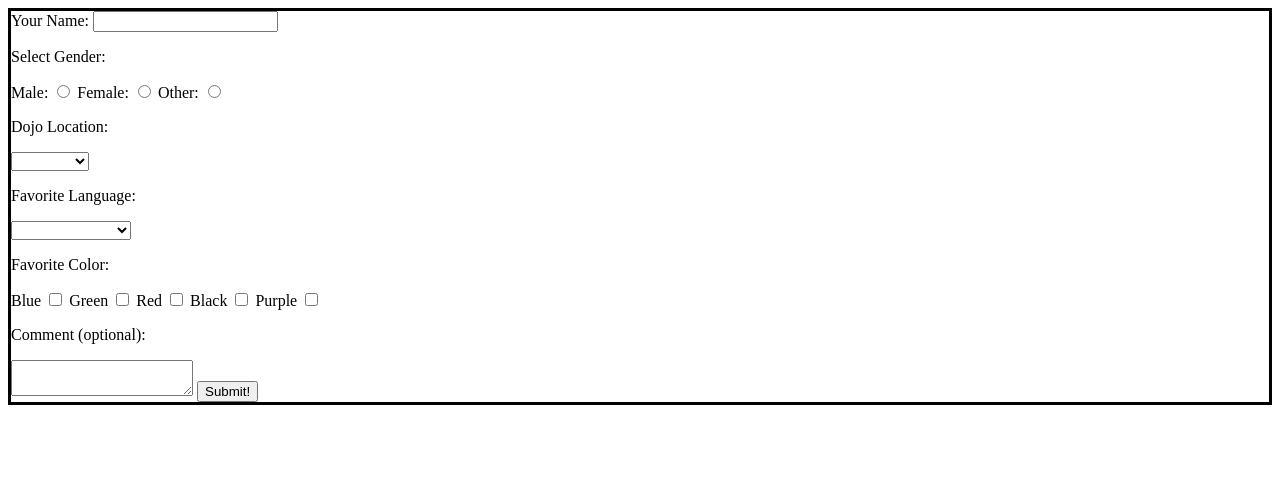
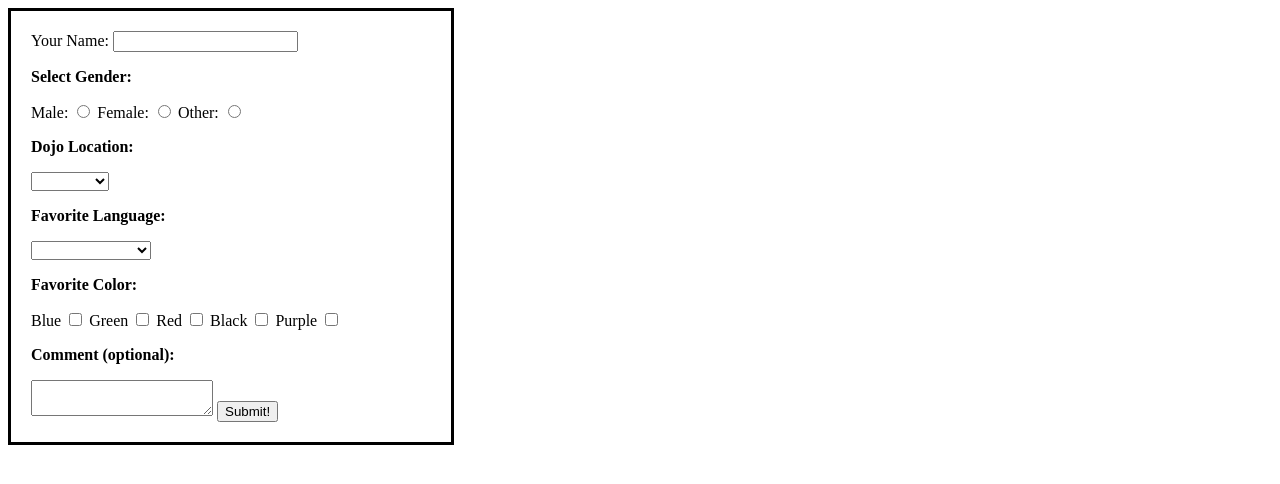
Before and after one commit to JenniferFulton/django_practice, a Django app: page / in a window 1280 px wide. Shown: the top 484 px of the page. Run offline with Django 3.2, Linux system fonts and the light colour scheme.

Commit message:
form formated with css

```diff
--- a/forms_practice/dojo_survey/static/css/style.css
+++ b/forms_practice/dojo_survey/static/css/style.css
@@ -1,4 +1,16 @@
+
 form{
     border: solid;
-    border:
+    padding: 20px;
+    height:auto;
+    width: 400px;
+
 }
+
+p{
+    font-weight: bold;
+}
+
+.gender{
+    display: block;
+}
--- a/forms_practice/dojo_survey/templates/index.html
+++ b/forms_practice/dojo_survey/templates/index.html
@@ -9,10 +9,12 @@
     <link rel="stylesheet" href="{% static 'css/style.css' %}">
 </head>
 <body>
+    <div id="wrapper">
     <form>
         <label for="name">Your Name:</label>
         <input type=text id=name name=name>
 
+        <div class="gender">
             <p>Select Gender:</p>
             <label for= "male">Male:</label>
             <input type="radio" id=male name=gender value="male">
@@ -22,7 +24,9 @@
 
             <label for= "other">Other:</label>
             <input type="radio" id=other name=gender value="other">
+        </div>
 
+        <div class="location">
             <p>Dojo Location:</p>
             <select name='Favorite language'>
                 <option value="blank"> </option>
@@ -31,7 +35,9 @@
                 <option value="san_jose">San Jose</option>
                 <option value="chicago">Chicago</option>
             </select>
+        </div>
 
+        <div class="language">
             <p>Favorite Language:</p>
             <select name='Favorite language'>
                 <option value="blank"></option>
@@ -40,7 +46,9 @@
                 <option value="html">HTML</option>
                 <option value="decline">Prefer not to say</option>
             </select>
+        </div>
 
+        <div class="color">
             <p>Favorite Color:</p>
             <label for="blue">Blue</label>
             <input type="checkbox" id="blue" name="color" value="blue">
@@ -52,11 +60,13 @@
             <input type="checkbox" id="black" name="color" value="black">
             <label for="purple">Purple</label>
             <input type="checkbox" id="purple" name="color" value="purple">
+        </div>
 
         <p>Comment (optional):</p>
         <textarea name='describe'></textarea>
 
         <input type="submit" value="Submit!">
     </form>
+    </div>
 </body>
 </html>
```
Lines whose indentation alone changed are shown as unchanged.
